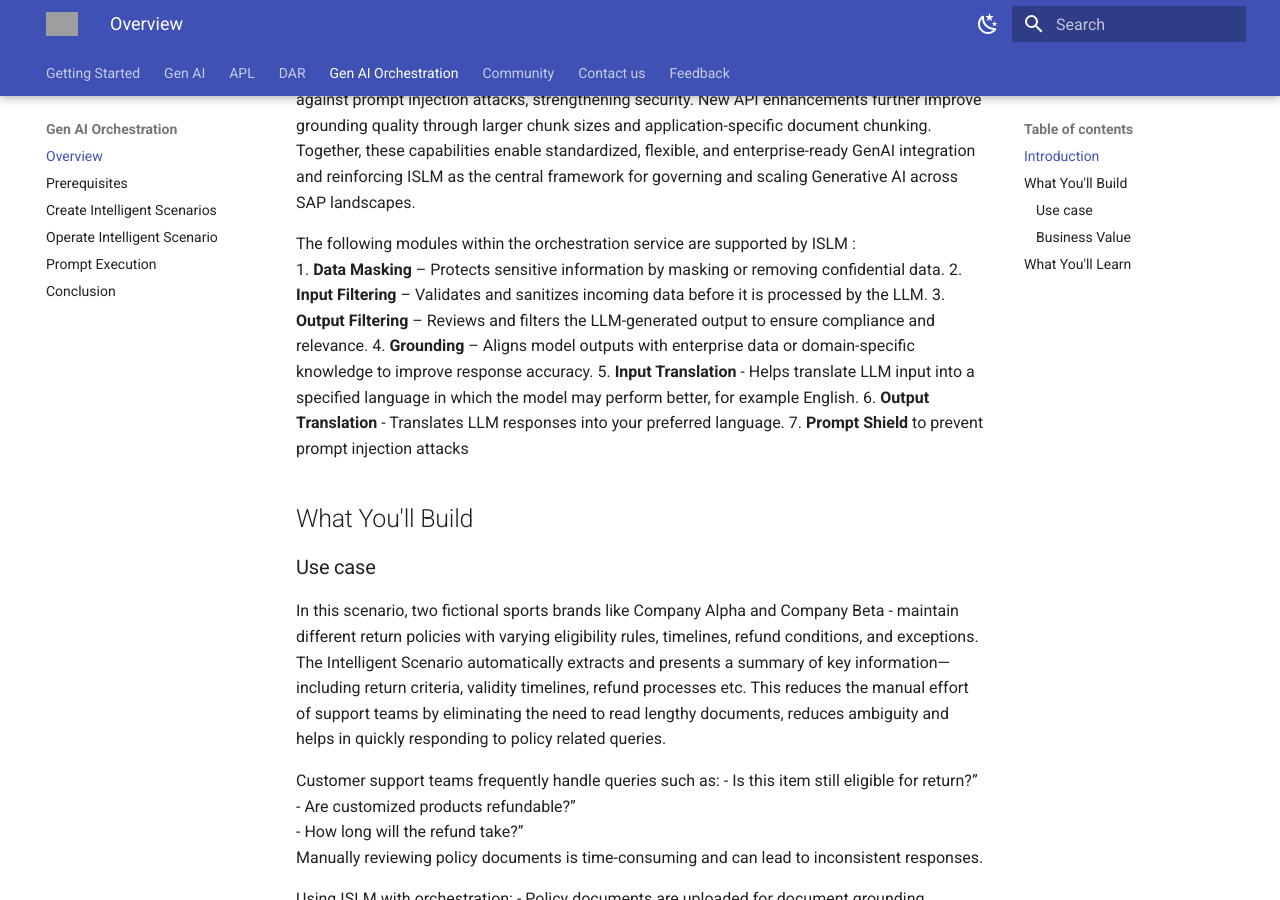
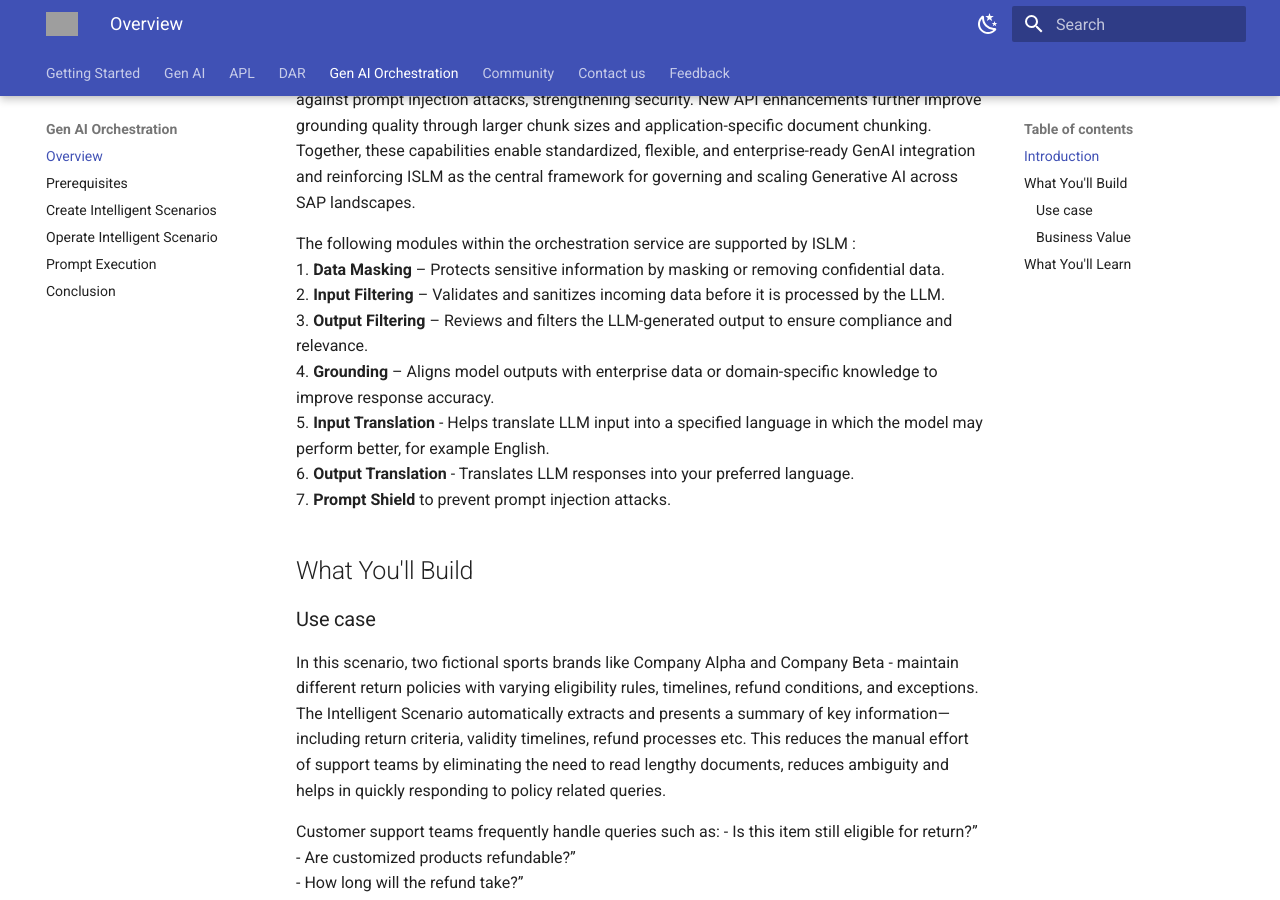
Before and after one commit to SAP-CLM-SL/ISLM, an MkDocs documentation site: the page built from docs/Integrate-AI-into-SAPS4HANA-with-ISLM/Introduction.md, in a window 1280 px wide and 900 px high, scrolled down 521 px. Built offline with MkDocs 1.6.1 and Material for MkDocs 9.7.7, drawn with Linux system fonts in a browser that asks for light colours; grey boxes are pictures that could not be loaded.

Commit message:
Update Introduction.md

```diff
--- a/docs/Integrate-AI-into-SAPS4HANA-with-ISLM/Introduction.md
+++ b/docs/Integrate-AI-into-SAPS4HANA-with-ISLM/Introduction.md
@@ -8,13 +8,13 @@ Over the past year, these Generative AI capabilities are now enabled through ISL
 ISLM supports integration with the Orchestration Service on SAP AI Core, enabling advanced Generative AI capabilities such as document grounding, content filtering, and data masking. Additional features like input and output translation and a Prompt Shield filter help protect against prompt injection attacks, strengthening security. New API enhancements further improve grounding quality through larger chunk sizes and application-specific document chunking. Together, these capabilities enable standardized, flexible, and enterprise-ready GenAI integration and reinforcing ISLM as the central framework for governing and scaling Generative AI across SAP landscapes.<br>
 
 The following modules within the orchestration service are supported by ISLM :<br>
-1. **Data Masking** – Protects sensitive information by masking or removing confidential data.
-2. **Input Filtering** – Validates and sanitizes incoming data before it is processed by the LLM.
-3. **Output Filtering** – Reviews and filters the LLM-generated output to ensure compliance and relevance.
-4. **Grounding** – Aligns model outputs with enterprise data or domain-specific knowledge to improve      response accuracy.
-5. **Input Translation** - Helps translate LLM input into a specified language in which the model may perform better, for example English.
-6. **Output Translation** - Translates LLM responses into your preferred language.
-7. **Prompt Shield** to prevent prompt injection attacks
+1. **Data Masking** – Protects sensitive information by masking or removing confidential data. <br>
+2. **Input Filtering** – Validates and sanitizes incoming data before it is processed by the LLM. <br>
+3. **Output Filtering** – Reviews and filters the LLM-generated output to ensure compliance and relevance. <br>
+4. **Grounding** – Aligns model outputs with enterprise data or domain-specific knowledge to improve      response accuracy. <br>
+5. **Input Translation** - Helps translate LLM input into a specified language in which the model may perform better, for example English. <br>
+6. **Output Translation** - Translates LLM responses into your preferred language. <br>
+7. **Prompt Shield** to prevent prompt injection attacks. <br>
 
 ## What You'll Build
 ### Use case
```
